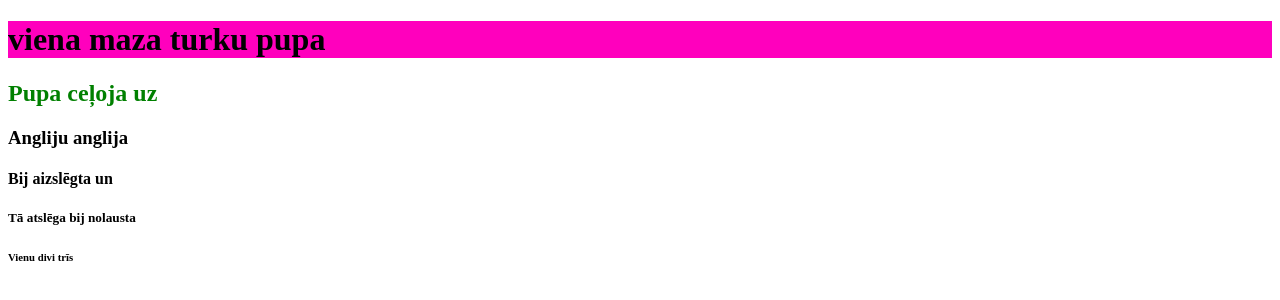
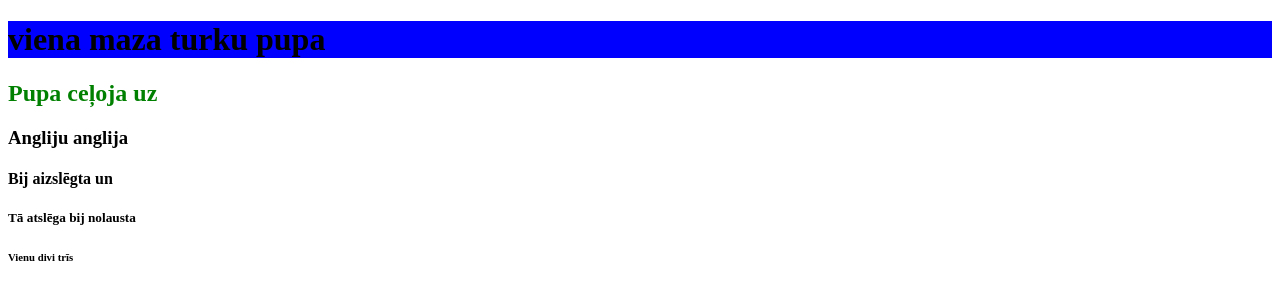
Before and after one commit to Taukuls2007/RT2069, a plain HTML site: page index.html in a window 1280 px wide. Drawn offline with Linux system fonts and the light colour scheme.

Commit message:
Update index.html

```diff
--- a/index.html
+++ b/index.html
@@ -6,7 +6,7 @@
 
 <body>
 
-<h1 style="background-color:#FF00BD">viena maza turku pupa</h1>
+<h1 style="background-color:blue;">viena maza turku pupa</h1>
 <h2 style="color:green;">Pupa ceļoja uz</h2>
 <h3>Angliju anglija</h3>
 <h4>Bij aizslēgta un</h4>
```
